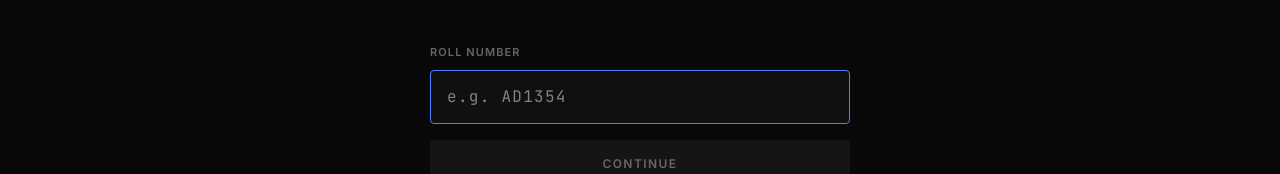
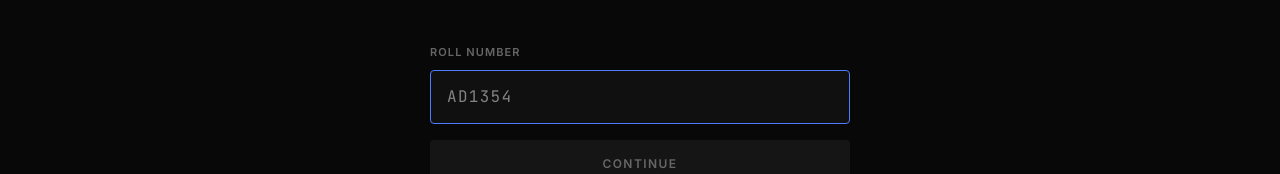
Before and after one commit to inxane-rudrakxh/codedsa, a Next.js app: page / in a window 1280 px wide. Shown: the part 333-507 px from the top of the page. Built offline with nearby package versions, Linux system fonts and the light colour scheme.

Commit message:
Remove e.g. from input placeholder

```diff
--- a/app/page.tsx
+++ b/app/page.tsx
@@ -188,7 +188,7 @@ export default function LoginPage() {
                   setError('');
                 }}
                 onKeyDown={handleKeyDown}
-                placeholder="e.g. AD1354"
+                placeholder="AD1354"
                 autoFocus
                 style={{
                   width: '100%',
```
